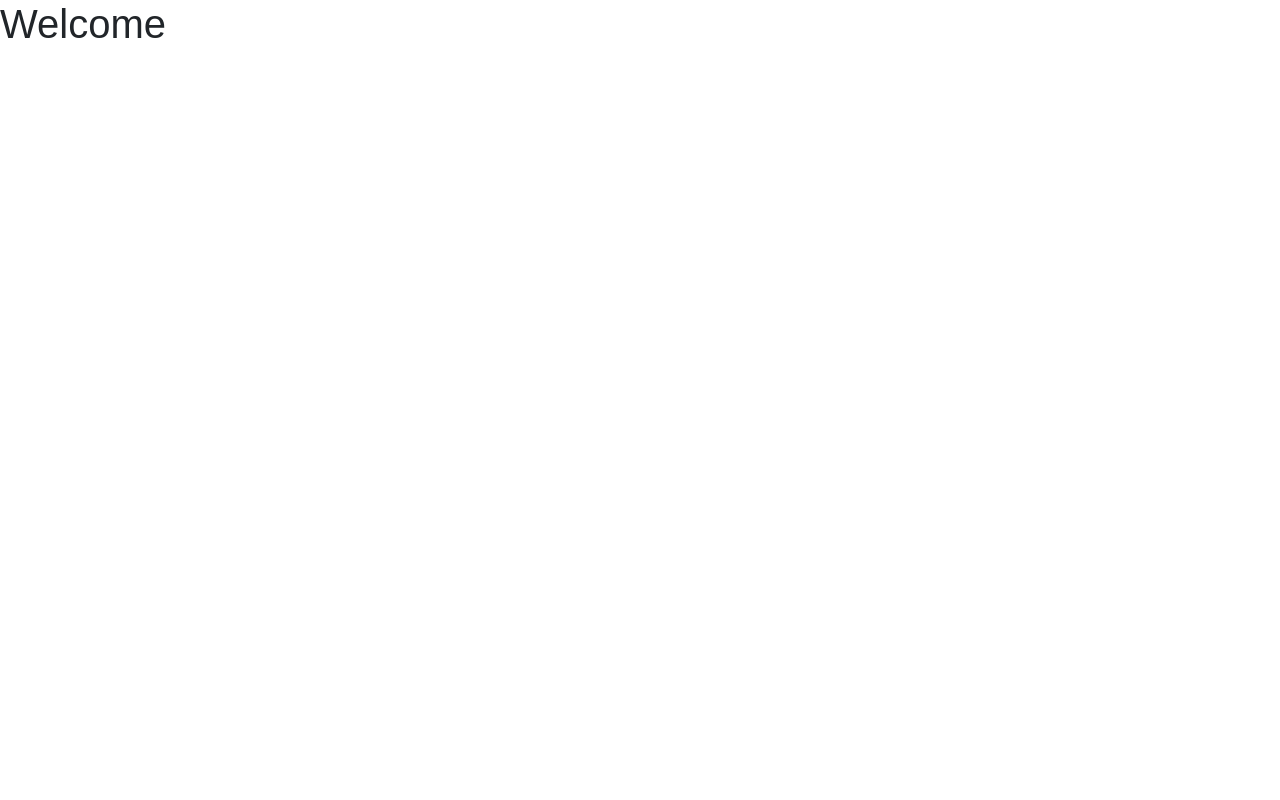
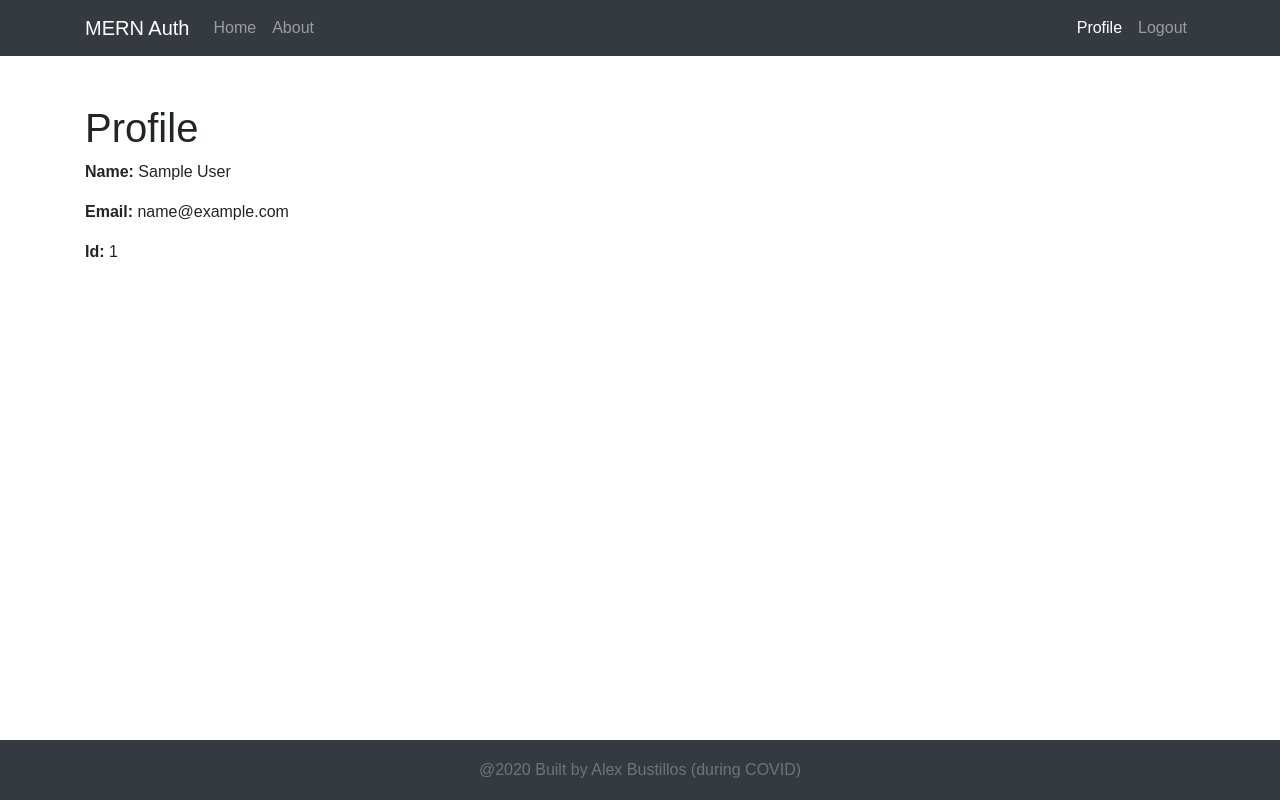
Before and after one commit to AlexJBustillos/mern-auth-client, a React (Create React App) app: page /profile in a window 1280 px wide. Built offline with nearby package versions, Linux system fonts and the light colour scheme; sample sign-in values are in the browser's storage.

Commit message:
Able to sign up and connect withback end

```diff
--- a/src/App.js
+++ b/src/App.js
@@ -6,9 +6,14 @@ import setAuthToken from './utils/setAuthToken'
 // CSS
 import './App.css';
 //Components
-import Welcome from './components/Welcome'
-import Navbar from './components/Navbar'
-import { Component } from 'react'
+import Welcome from './components/Welcome';
+import Navbar from './components/Navbar';
+import Footer from './components/Footer';
+import Profile from './components/Profile';
+import Signup from './components/Signup';
+import Login from './components/Login';
+import About from './components/About';
+
 
 const PrivateRoute = ({ component: Component, ...rest }) => {
   const user = localStorage.getItem('jwtToken');
@@ -51,8 +56,19 @@ function App() {
 
   return (
     <div className="App">
-      {/* <Navbar handleLogout={handleLogout} isAuth={isAuthenticated} /> */}
-      <Welcome />
+      <Navbar handleLogout={handleLogout} isAuth={isAuthenticated} />
+      <div className="container mt-5">
+        <Switch>
+          <Route path='/signup' component={Signup} />
+          <Route
+            path='/login'
+            render={ (props) => <Login {...props} nowCurrentUser={nowCurrentUser} setIsAuthenticated={setIsAuthenticated} user={currentUser} />} />
+          <Route path='/about' component={ About } />
+          <PrivateRoute path="/profile" component={ Profile } user={currentUser}/>
+          <Route exact path="/" component={ Welcome }/>
+        </Switch>
+      </div>
+      <Footer />
     </div>
   );
 }
--- a/src/components/Login.js
+++ b/src/components/Login.js
@@ -4,7 +4,9 @@ import axios from 'axios';
 import jwt_decode from 'jwt-decode';
 import setAuthToken from '../utils/setAuthToken';
 import { Redirect } from 'react-router-dom';
-const REACT_APP_SERVER_URL = process.env.REACT_APPP_SERVER_URL;
+// const REACT_APP_SERVER_URL = process.env.REACT_APPP_SERVER_URL;
+import keys from '../utils/credentials';
+const { REACT_APP_SERVER_URL } = keys
 
 const Login = (props) => {
     const [email, setEmail] = useState('');
--- a/src/components/Profile.js
+++ b/src/components/Profile.js
@@ -0,0 +1,29 @@
+import React from 'react';
+import { Link } from 'react-router-dom';
+
+const Profile = (props) => {
+    console.log(props);
+    const userData = props.user ?
+    (<div>
+        <h1>Profile</h1>
+        <p><strong>Name: </strong> {props.user.name}</p>
+        <p><strong>Email: </strong> {props.user.email}</p>
+        <p><strong>Id: </strong> {props.user.id}</p>
+    </div>) : <h4>Loading...</h4>
+
+    const errorDiv = () => {
+        return (
+            <div className="text-center pt-4">
+                <h3>Please <Link to="/login">login</Link> to view this page</h3>
+            </div>
+        );
+    };
+
+    return (
+        <div>
+            { props.user ? userData : errorDiv() }
+        </div>
+    );
+}
+
+export default Profile;
--- a/src/components/Signup.js
+++ b/src/components/Signup.js
@@ -2,7 +2,9 @@
 import React, { useState } from 'react';
 import axios from 'axios';
 import { Redirect } from 'react-router-dom';
-const REACT_APP_SERVER_URL = process.env.REACT_APPP_SERVER_URL;
+// const REACT_APP_SERVER_URL = process.env.REACT_APPP_SERVER_URL;
+import keys from '../utils/credentials';
+const { REACT_APP_SERVER_URL } = keys
 
 const Signup = () => {
     const [name, setName] = useState('');
@@ -45,7 +47,7 @@ const Signup = () => {
     }
 
     if (redirect) return <Redirect to='/login' />
-
+    console.log(REACT_APP_SERVER_URL);
     return (
         <div className="row mt-4">
             <div className="col-md-7 offset-md-3">
--- a/src/index.js
+++ b/src/index.js
@@ -1,13 +1,14 @@
 import React from 'react';
 import ReactDOM from 'react-dom';
+import { BrowserRouter as Router } from 'react-router-dom'
 import './index.css';
 import App from './App';
 import reportWebVitals from './reportWebVitals';
 
 ReactDOM.render(
-  <React.StrictMode>
+  <Router>
     <App />
-  </React.StrictMode>,
+  </Router>,
   document.getElementById('root')
 );
 
--- /dev/null
+++ b/src/utils/credentials.js
@@ -0,0 +1,5 @@
+const keys = {
+    REACT_APP_SERVER_URL: 'http://localhost:8000'
+}
+
+module.exports = keys;
```
